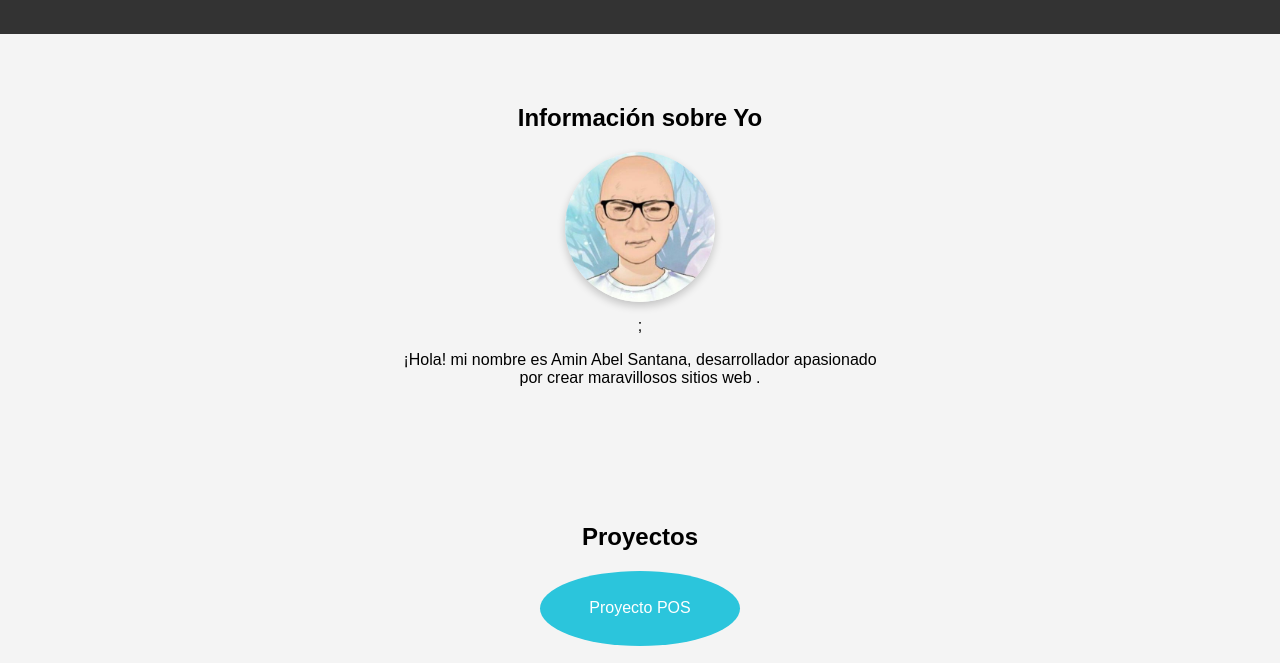
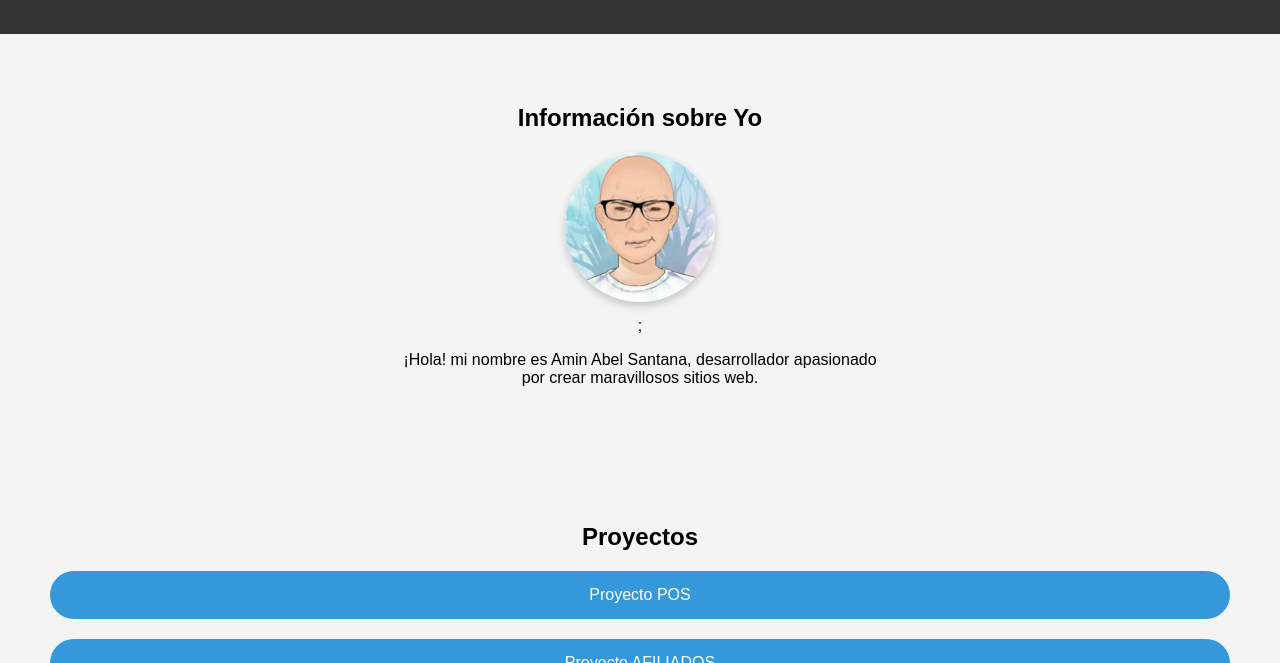
Before and after one commit to aminabelsantana/FinalProjectHTML, a plain HTML site: page Index.html in a window 1280 px wide. Shown: the part 120-783 px from the top of the page. Drawn offline with Linux system fonts and the light colour scheme.

Commit message:
Mi Portafolio

```diff
--- a/final.css
+++ b/final.css
@@ -32,6 +32,7 @@ section {
 }
 
 .project {
+    /*
     width: 200px;
     height: 75px;
     background: rgb(43, 197, 220);
@@ -41,7 +42,23 @@ section {
     align-items: center;
     justify-content: center;
     transition: transform 0.3s ease;
-    border-radius: 50%;
+    border-radius: 50%;*/
+
+    background-color: #3498db;
+    color: white;
+    align-items: center;
+    justify-content: center;
+    border: none;
+    padding: 15px 30px;
+    font-size: 16px;
+    cursor: pointer;
+    border-radius: 50px;
+    margin: 20px auto;
+    display: flex;
+    transition: transform 0.3s ease, background-color 0.3s ease;
+
+
+
 }
 
 /* Animaciones */
```
Also changed, not shown: Index.html (+2 -2 lines).
